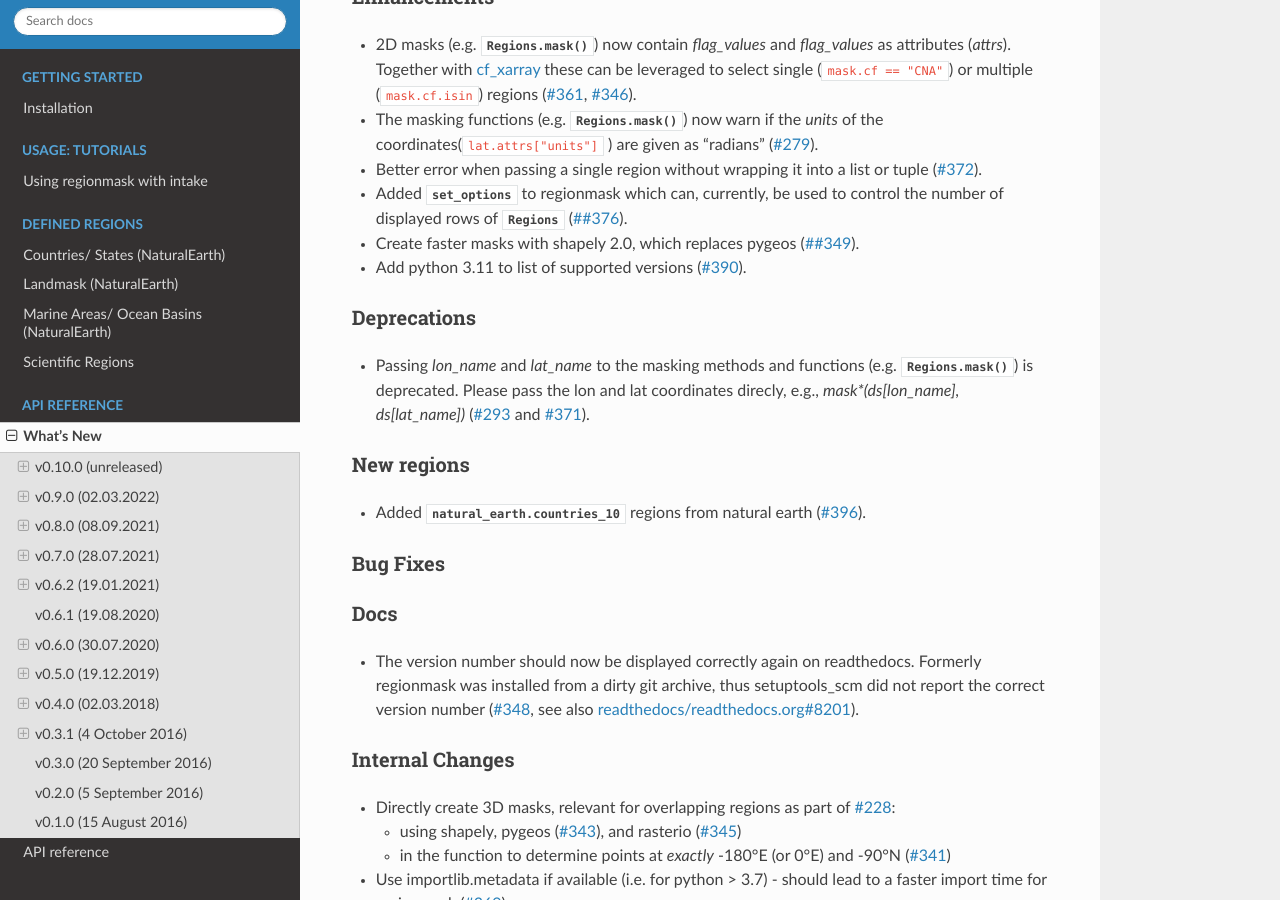
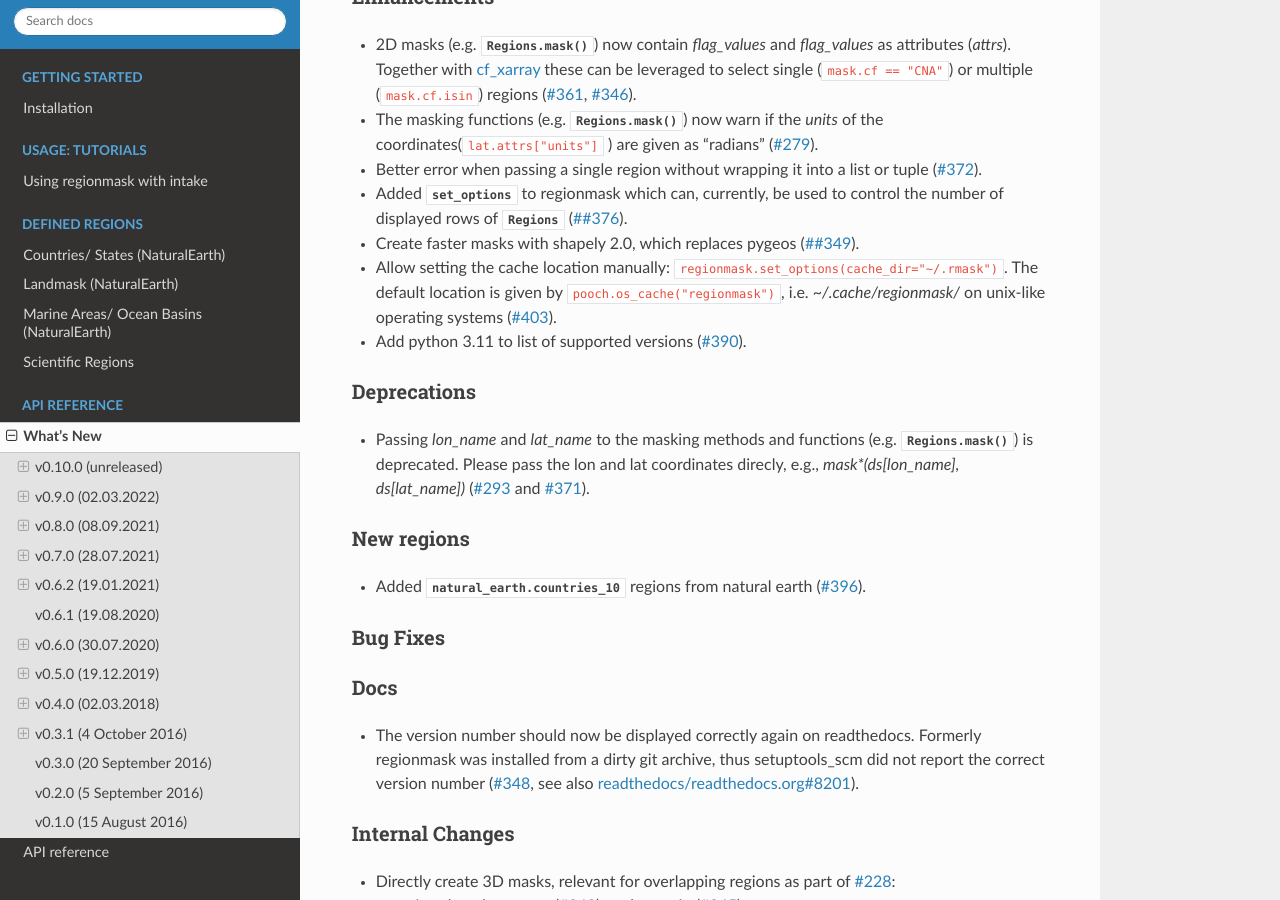
Before and after one commit to regionmask/regionmask, a Sphinx documentation site: the page built from docs/whats_new.rst, in a window 1280 px wide and 900 px high, scrolled down 480 px. Built offline with Sphinx 7.4.7 and the Read the Docs theme 2.0.0, drawn with Linux system fonts in a browser that asks for light colours; pages that are not in the unit, such as notebooks, are missing from menus; the version number could not be read and is left out.

Commit message:
CHANGELOG

```diff
--- a/docs/whats_new.rst
+++ b/docs/whats_new.rst
@@ -32,6 +32,9 @@ Enhancements
 - Added :py:class:`set_options` to regionmask which can, currently, be used to control
   the number of displayed rows of :py:class:`Regions` (:issue:`#376`).
 - Create faster masks with shapely 2.0, which replaces pygeos (:pull:`#349`).
+- Allow setting the cache location manually: ``regionmask.set_options(cache_dir="~/.rmask")``.
+  The default location is given by ``pooch.os_cache("regionmask")``, i.e. `~/.cache/regionmask/`
+  on unix-like operating systems (:pull:`403`).
 - Add python 3.11 to list of supported versions (:pull:`390`).
 
 Deprecations
```
